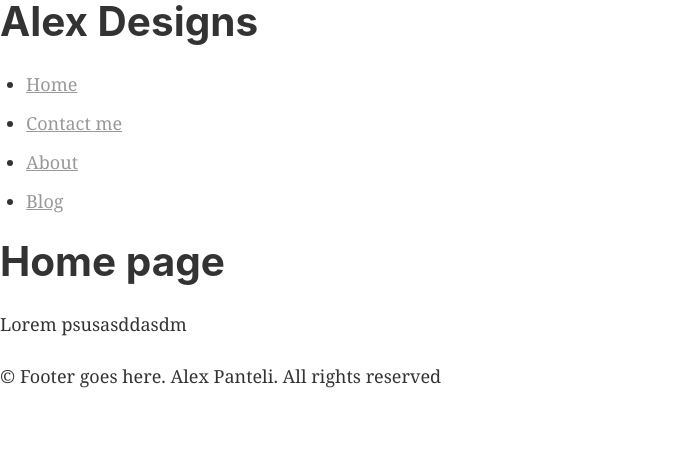
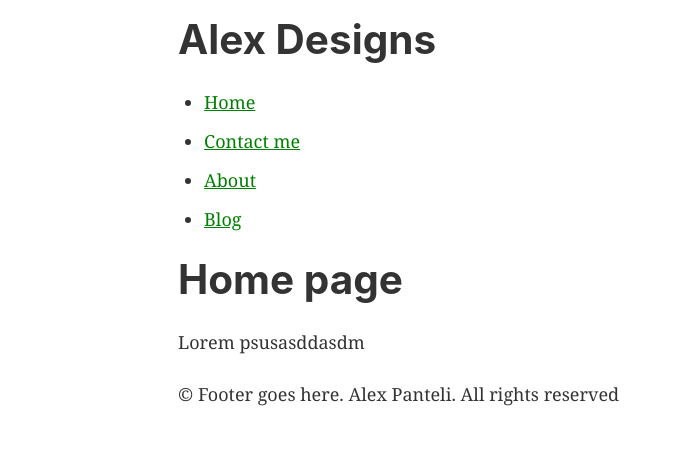
Before and after one commit to alekspanteli/mytestgatsby, a Gatsby site: page / in a window 1280 px wide. Shown: the whole page, without its empty margins (0-681 px from the left). Built offline with nearby package versions, Linux system fonts and the light colour scheme; Gatsby itself is replaced by a stand-in of ours.

Commit message:
added modules

```diff
--- a/src/components/header.js
+++ b/src/components/header.js
@@ -1,6 +1,7 @@
 import React from "react"
 import { Link } from "gatsby"
-import "./header.scss"
+// import "./header.module.scss"
+import headerStyles from "./header.module.scss"
 
 const Header = () => {
   return (
@@ -9,16 +10,16 @@ const Header = () => {
       <nav>
         <ul>
           <li>
-            <Link to="/">Home</Link>
+            <Link className={headerStyles.link} to="/">Home</Link>
           </li>
           <li>
-            <Link to="/contact">Contact me</Link>
+            <Link className={headerStyles.link} to="/contact">Contact me</Link>
           </li>
           <li>
-            <Link to="/about">About</Link>
+            <Link className={headerStyles.link} to="/about">About</Link>
           </li>
           <li>
-            <Link to="/blog">Blog</Link>
+            <Link className={headerStyles.link} to="/blog">Blog</Link>
           </li>
         </ul>
       </nav>
--- /dev/null
+++ b/src/components/header.module.scss
@@ -0,0 +1,3 @@
+.link{
+    color:green;
+}
--- a/src/components/header.scss
+++ /dev/null
@@ -1,3 +0,0 @@
-a{
-    color:#999999;
-}
--- a/src/components/layout.js
+++ b/src/components/layout.js
@@ -2,10 +2,11 @@ import React from "react"
 import Footer from "../components/footer"
 import Header from "../components/header"
 import "../styles/index.scss"
+import layoutStyles from "./layout.module.scss"
 
 const Layout = props => {
   return (
-    <div>
+    <div className={layoutStyles.container}>
       <Header />
       {props.children}
       <Footer />
--- /dev/null
+++ b/src/components/layout.module.scss
@@ -0,0 +1,5 @@
+.container{
+    margin: 0 auto;
+    max-width: 960px;
+    padding: 1rem;
+}
```
